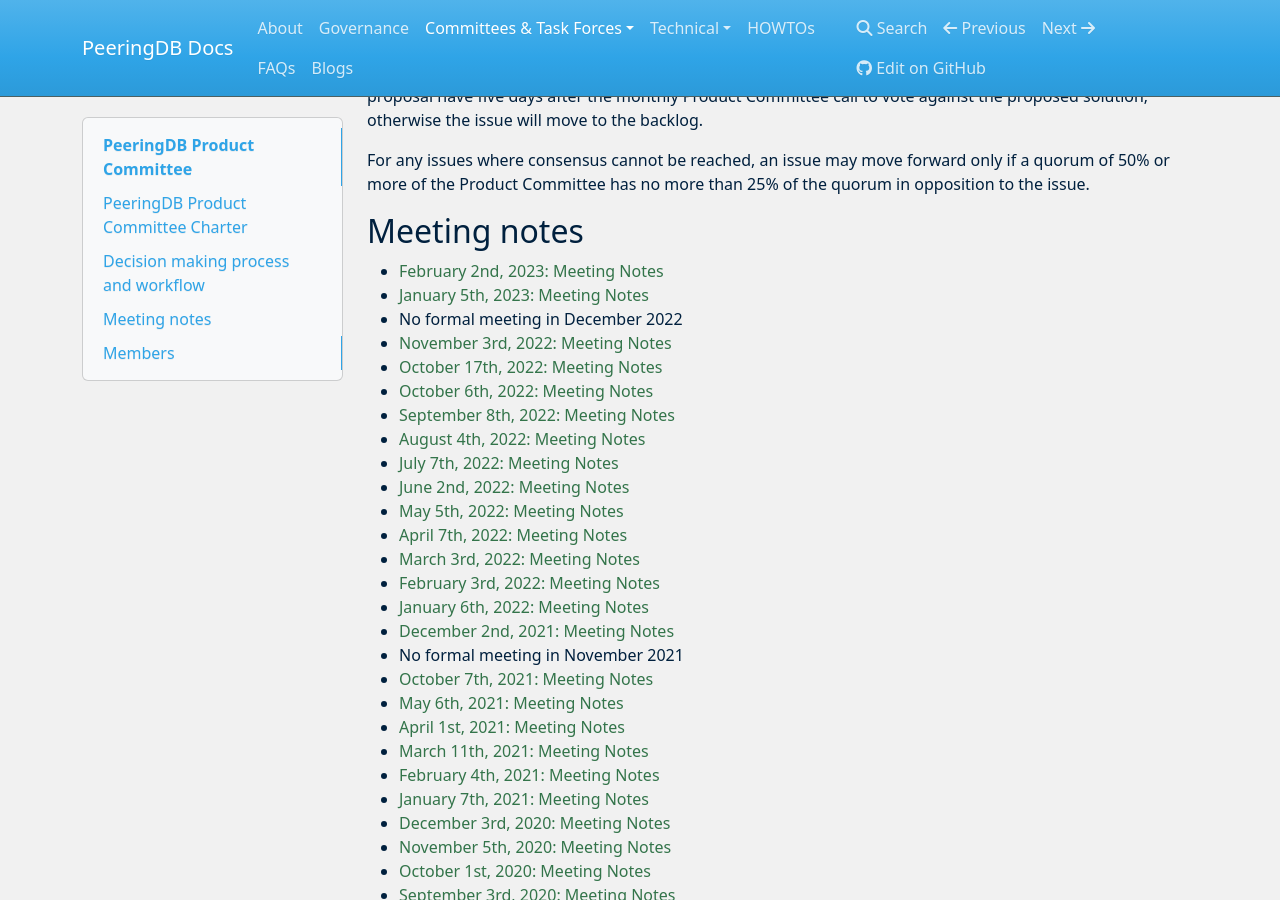
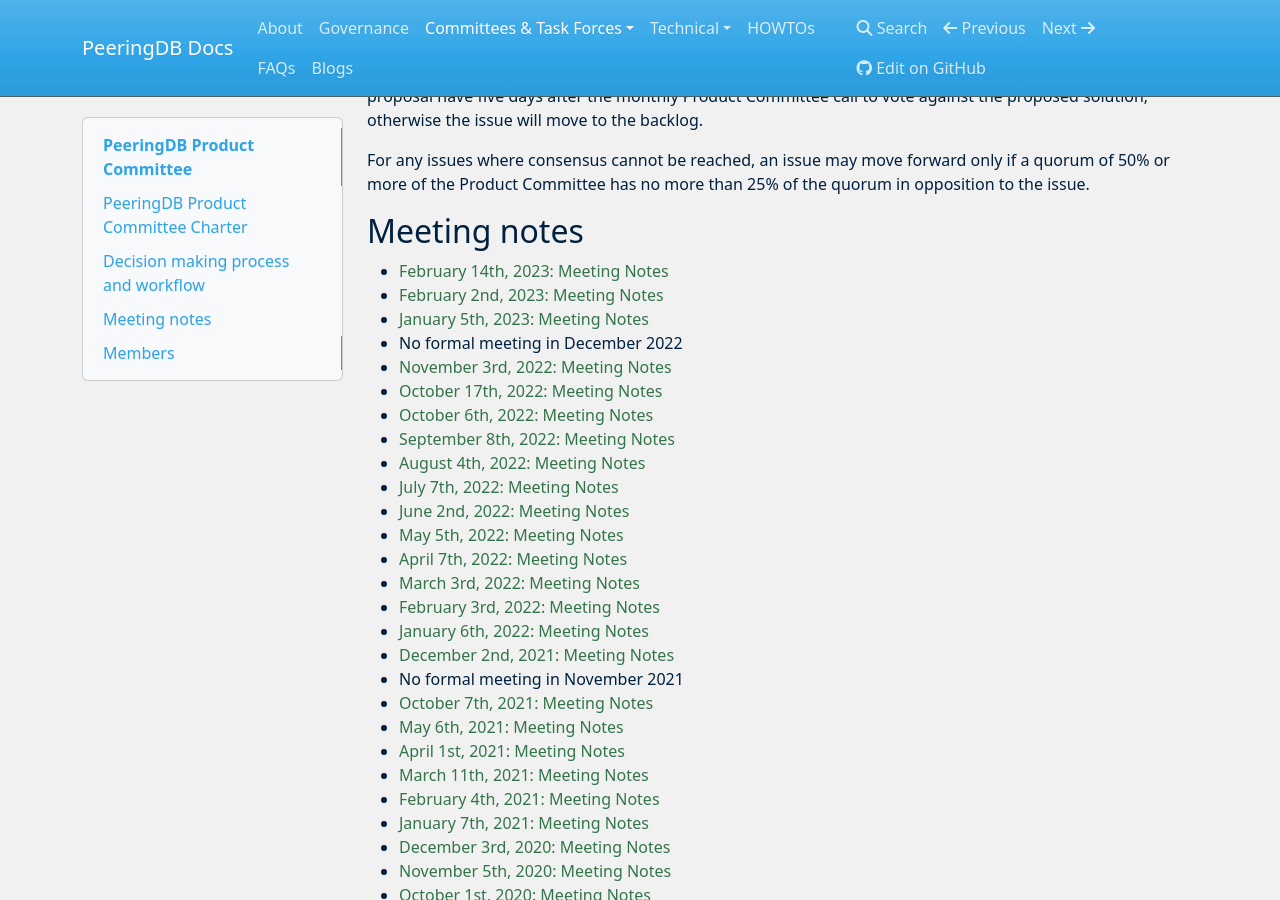
Before and after one commit to peeringdb/docs, an MkDocs documentation site: the page built from docs/committee/product/index.md, in a window 1280 px wide and 900 px high, scrolled down 2499 px. Built offline with MkDocs 1.6.1, drawn with Linux system fonts in a browser that asks for light colours; nearby versions of some CDN libraries.

Commit message:
NANOG 87 PC meeting notes
PDF of notes and update to index.md

```diff
--- a/docs/committee/product/index.md
+++ b/docs/committee/product/index.md
@@ -9,6 +9,7 @@
 
 ## Meeting notes
 
+- [February 14th, 2023: Meeting Notes](notes/2023-02-14_Product_Committee_Notes.pdf)
 - [February 2nd, 2023: Meeting Notes](notes/2023-02-02_Product_Committee_Notes.pdf)
 - [January 5th, 2023: Meeting Notes](notes/2023-01-05_Product_Committee_Notes.pdf)
 - No formal meeting in December 2022
```
Also changed, not shown: 1 other file.
